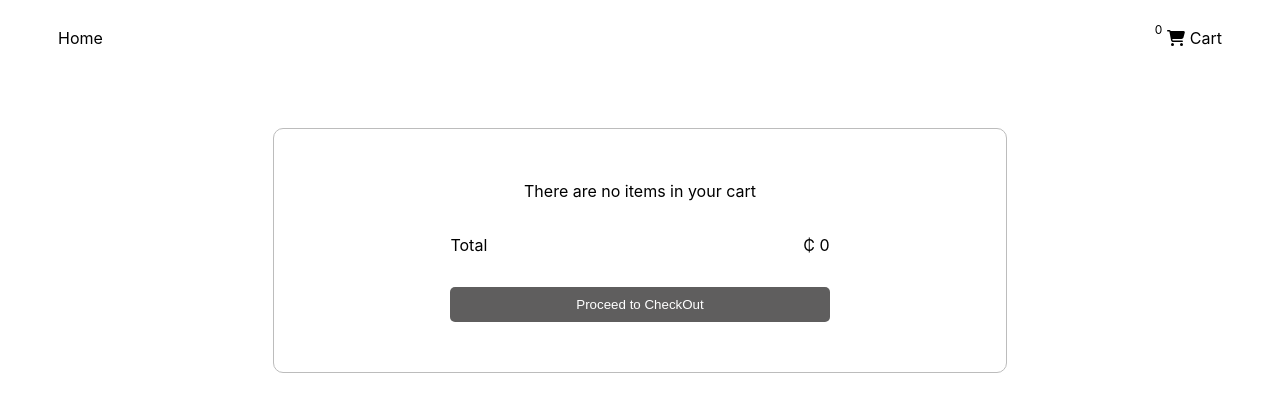
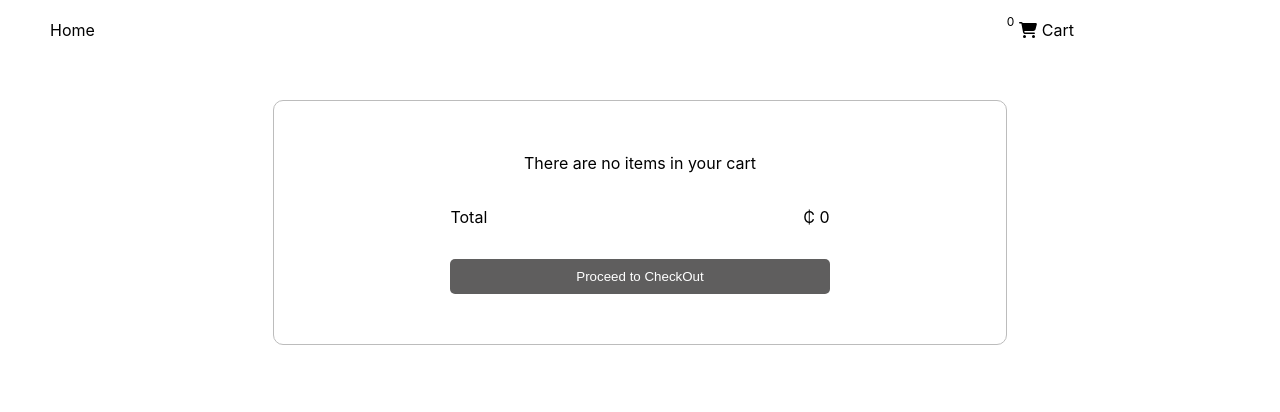
Before and after one commit to missbaah/Backslash-code-challenge, a React (Vite) app: page /cart in a window 1280 px wide. Shown: the top 412 px of the page. Built offline with nearby package versions, Linux system fonts and the light colour scheme; a web font is replaced by a local one.

Commit message:
making navbar sticky

```diff
--- a/src/App.css
+++ b/src/App.css
@@ -20,6 +20,17 @@ nav {
   display: flex;
   justify-content: space-between;
   padding: 18px 50px;
+  position: fixed;
+  top: 0px;
+  left: 0px;
+  width: 80vw;
+  background-color: white;
+  z-index: 1;
+}
+
+main {
+  position: absolute;
+  top: 50px;
 }
 
 img {
@@ -77,7 +88,7 @@ span {
   align-items: center;
   border: 1px solid rgb(188, 188, 188);
   border-radius: 10px;
-  margin: 60px auto;
+  margin: 100px auto;
   width: 50%;
   padding: 50px;
 }
```
